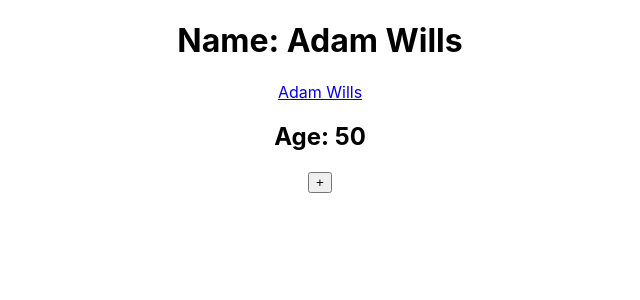
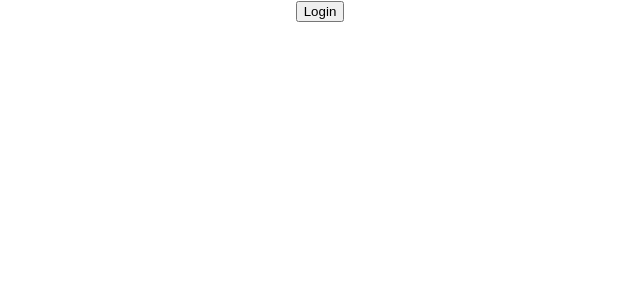
Before and after one commit to bongodev/react-js, a React (Create React App) app: page / in a window 1280 px wide. Shown: the top 300 px of the page, without its empty margins (320-960 px from the left). Built offline with nearby package versions, Linux system fonts and the light colour scheme.

Commit message:
use multiple contexts

```diff
--- a/src/App.js
+++ b/src/App.js
@@ -3,14 +3,17 @@ import Profile from './profile/Profile';
 import UserProvider from './context/UserProvider';
 
 import './App.css';
+import AuthProvider from './context/AuthProvider';
 
 function App() {
   return (
-    <div className="App">
-      <UserProvider>
-        <Profile />
-      </UserProvider>
-    </div>
+    <AuthProvider>
+      <div className="App">
+        <UserProvider>
+          <Profile />
+        </UserProvider>
+      </div>
+    </AuthProvider>
   );
 }
 
--- /dev/null
+++ b/src/context/AuthContext.js
@@ -0,0 +1,3 @@
+import React from 'react';
+
+export default React.createContext({});
--- /dev/null
+++ b/src/context/AuthProvider.jsx
@@ -0,0 +1,22 @@
+import { useState } from 'react';
+import AuthContext from './AuthContext';
+
+export default function AuthProvider({ children }) {
+  const [isAuthorized, setIsAuthorized] = useState(false);
+
+  const handleLogin = () => setIsAuthorized(true);
+
+  const handleLogout = () => setIsAuthorized(false);
+
+  return (
+    <AuthContext.Provider
+      value={{
+        isAuthorized,
+        handleLogin,
+        handleLogout,
+      }}
+    >
+      {children}
+    </AuthContext.Provider>
+  );
+}
--- a/src/profile/Profile.jsx
+++ b/src/profile/Profile.jsx
@@ -1,4 +1,5 @@
 import { useContext } from 'react';
+import AuthContext from '../context/AuthContext';
 import UserContext from '../context/UserContext';
 import { PersonName } from './PersonName';
 
@@ -14,10 +15,19 @@ const PersonAge = () => {
 };
 
 export default function Profile() {
-  return (
+  const { isAuthorized, handleLogin, handleLogout } = useContext(AuthContext);
+
+  return isAuthorized ? (
     <div>
       <PersonName />
       <PersonAge />
+      <div>
+        <button onClick={handleLogout}>Logout</button>
+      </div>
+    </div>
+  ) : (
+    <div>
+      <button onClick={handleLogin}>Login</button>
     </div>
   );
 }
```
